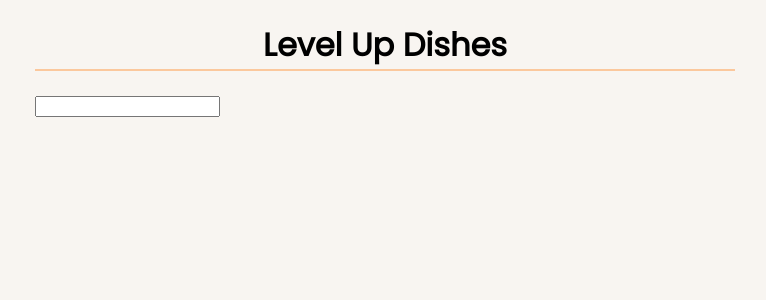
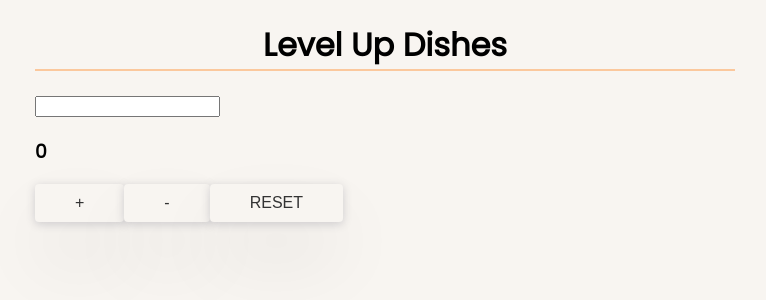
Before and after one commit to weslley39/react-hooks, a React (Create React App) app: page / in a window 1280 px wide. Shown: the top 300 px of the page, without its empty margins (255-1021 px from the left). Built offline with nearby package versions, Linux system fonts and the light colour scheme.

Commit message:
useReducer

```diff
--- a/src/App.js
+++ b/src/App.js
@@ -1,5 +1,6 @@
 import React, { useRef } from "react";
 import { useTitleInput } from "./hooks/useTitleInput";
+import Counter from "./Counter";
 
 const App = () => {
   const [name, setName] = useTitleInput("");
@@ -12,6 +13,7 @@
       </h1>
       <input type="text" onChange={e => setName(e.target.value)} value={name} />
       {name}
+      <Counter />
     </div>
   );
 };
--- /dev/null
+++ b/src/Counter.js
@@ -0,0 +1,38 @@
+import React, { useReducer } from "react";
+
+const initialState = { count: 0 };
+
+function reducer(state, action) {
+  switch (action.type) {
+    case "add":
+      return {
+        count: state.count + 1
+      };
+    case "minus":
+      return {
+        count: state.count - 1
+      };
+    case "reset":
+      return {
+        count: initialState.count
+      };
+
+    default:
+      throw new Error();
+  }
+}
+
+const Counter = () => {
+  const [state, dispatch] = useReducer(reducer, initialState);
+
+  return (
+    <div>
+      <h3>{state.count}</h3>
+      <button onClick={() => dispatch({ type: "add" })}>+</button>
+      <button onClick={() => dispatch({ type: "minus" })}>-</button>
+      <button onClick={() => dispatch({ type: "reset" })}>reset</button>
+    </div>
+  );
+};
+
+export default Counter;
```
